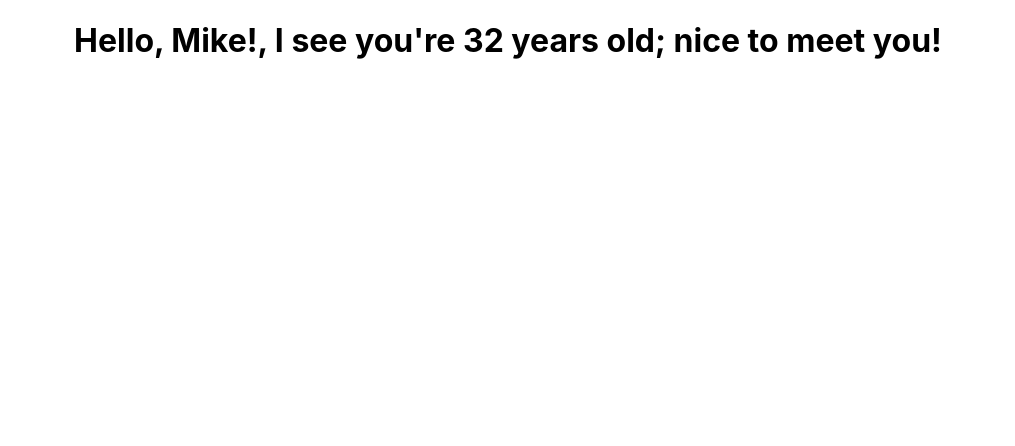
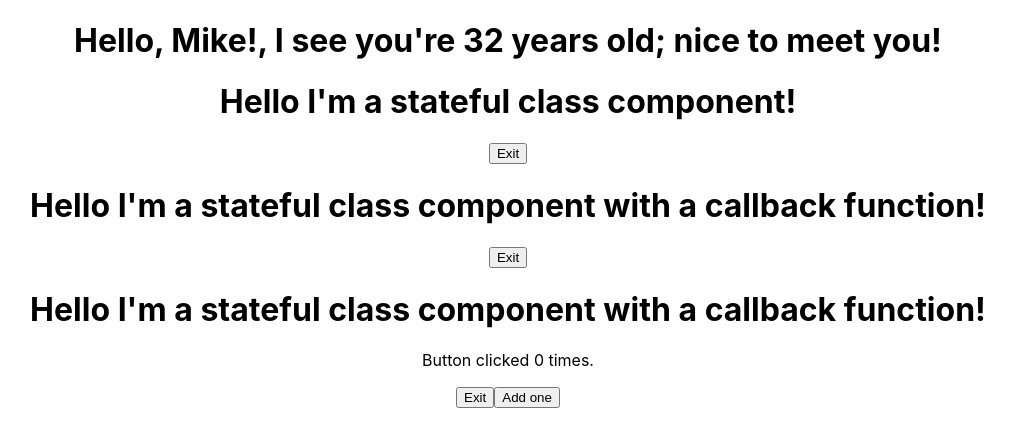
Before and after one commit to ianmeigh/gitpod-react, a React (Create React App) app in the folder my-app/: page / in a window 1280 px wide. Shown: the top 446 px of the page, without its empty margins (132-1147 px from the left). Built offline with nearby package versions, Linux system fonts and the light colour scheme.

Commit message:
📖: Class Components

```diff
--- a/my-app/src/App.jsx
+++ b/my-app/src/App.jsx
@@ -1,10 +1,16 @@
 import './App.css';
 import FunctionalGreetingWithProps from './components/FunctionalGreetingWithProps';
+import StatefulGreeting from "./components/StatefulGreeting";
+import StatefulGreetingWithCallback from './components/StatefulGreetingWithCallback';
+import StatefulGreetingWithPrevState from './components/StatefulGreetingWithPrevState';
 
 function App() {
   return (
     <div className="App">
       <FunctionalGreetingWithProps greeting="nice to meet you!" name="Mike" age="32" />
+      <StatefulGreeting greeting="I'm a stateful class component!" name="Mike" />
+      <StatefulGreetingWithCallback greeting="I'm a stateful class component with a callback function!" name="Alison" />
+      <StatefulGreetingWithPrevState greeting="I'm a stateful class component with a callback function!" name="James" />
     </div>
   );
 }
--- /dev/null
+++ b/my-app/src/components/StatefulGreeting.js
@@ -0,0 +1,34 @@
+// import React, { Component } from 'react';  // imrc
+import React from 'react';                    // imr
+
+// class StatefulGreeting extends Component { // for use with imrc
+class StatefulGreeting extends React.Component {
+
+  constructor(props) { // best practice to always pass props to the constructor and super function
+    super(props); // ensures the parent class is also called (React.Component)
+    this.state = {
+      introduction: "Hello",
+      buttonText: "Exit",
+      boolTest: false,
+    };
+  }
+
+  handleClick() {
+    this.setState({
+      introduction: "Goodbye!",
+      buttonText: "Enter",
+    });
+    console.log(this.state.introduction);
+  }
+
+  render() {
+    return (
+    <div>
+      <h1>{this.state.introduction} {this.props.greeting}</h1>
+      <button onClick={() => this.handleClick()}>{this.state.buttonText}</button>
+    </div>
+    )
+  }
+}
+
+export default StatefulGreeting;
--- /dev/null
+++ b/my-app/src/components/StatefulGreetingWithCallback.jsx
@@ -0,0 +1,41 @@
+import React from "react";
+
+class StatefulGreetingWithCallback extends React.Component {
+  constructor(props) {
+    super(props);
+    this.state = {
+      introduction: "Hello",
+      buttonText: "Exit",
+      boolTest: false,
+    };
+  }
+
+  handleClick() {
+    this.setState(
+      {
+        introduction: "Goodbye!",
+        buttonText: "Enter",
+      },
+      // Callback function should be used if there is code that needs to be run after the async setState function
+      () => {
+        console.log("new state", this.state.introduction);
+        console.log("new state", this.state.buttonText);
+      }
+    );
+  }
+
+  render() {
+    return (
+      <div>
+        <h1>
+          {this.state.introduction} {this.props.greeting}
+        </h1>
+        <button onClick={() => this.handleClick()}>
+          {this.state.buttonText}
+        </button>
+      </div>
+    );
+  }
+}
+
+export default StatefulGreetingWithCallback;
--- /dev/null
+++ b/my-app/src/components/StatefulGreetingWithPrevState.jsx
@@ -0,0 +1,50 @@
+import React from "react";
+
+class StatefulGreetingWithCallback extends React.Component {
+  constructor(props) {
+    super(props);
+    this.state = {
+      introduction: "Hello",
+      buttonText: "Exit",
+      count: 0,
+    };
+  }
+
+  incrementByOne() {
+    this.setState((prevState, prevProps) => {
+      console.log("Previous State:", prevState)
+      console.log("Previous Properties:", prevProps);
+      return { count: prevState.count + 1 }
+    })
+  }
+
+  handleClick() {
+    this.setState((prevState, prevProps) => {
+      console.log("Previous State:", prevState)
+      console.log("Previous Properties:", prevProps);
+      return {
+        introduction: prevState.introduction === "Hello" ? "Goodbye" : "Hello",
+        buttonText: prevState.buttonText === "Exit" ? "Enter" : "Exit"
+      }
+    });
+  }
+
+  render() {
+    return (
+      <div>
+        <h1>
+          {this.state.introduction} {this.props.greeting}
+        </h1>
+        <p>Button clicked {this.state.count} times.</p>
+        <button onClick={() => this.handleClick()}>
+          {this.state.buttonText}
+        </button>
+        <button onClick={() => this.incrementByOne()}>
+          Add one
+        </button>
+      </div>
+    );
+  }
+}
+
+export default StatefulGreetingWithCallback;
```
